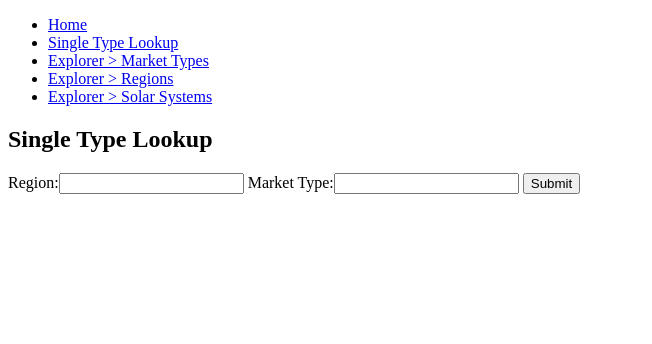
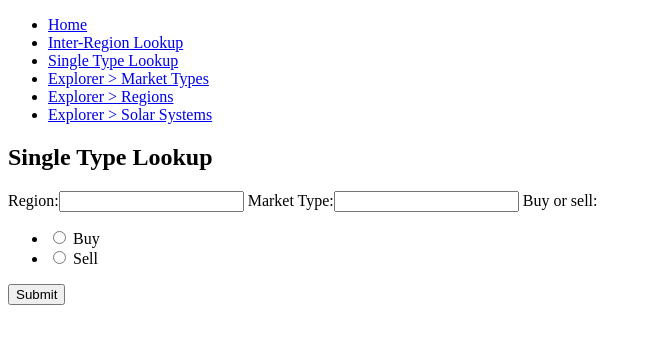
Before and after one commit to Nicksil/Trader, a Django app: a page that uses trader/templates/base.html in a window 1280 px wide. Shown: the top 344 px of the page, without its empty margins (0-652 px from the left). Run offline with Django 3.2, Linux system fonts and the light colour scheme.

Commit message:
Before refactor

```diff
--- a/trader/finder/forms.py
+++ b/trader/finder/forms.py
@@ -1,7 +1,30 @@
 from django import forms
+
+from eve.models import Region
 
 
 class SingleTypeLookupForm(forms.Form):
 
+    BUY_OR_SELL = (
+        ('buy', 'Buy'),
+        ('sell', 'Sell'),
+    )
+
     region = forms.CharField(label='Region', max_length=256)
     type_name = forms.CharField(label='Market Type', max_length=256)
+    buy_or_sell = forms.ChoiceField(widget=forms.RadioSelect, choices=BUY_OR_SELL)
+
+
+class InterRegionLookupForm(forms.Form):
+
+    regions = Region.objects.all()
+    r = []
+
+    for reg in regions:
+        r.append((reg.id, reg.name))
+
+    REGIONS = r
+
+    origin = forms.ChoiceField(choices=REGIONS)
+    dest = forms.ChoiceField(choices=REGIONS)
+    market_group = forms.IntegerField()
--- a/trader/finder/urls.py
+++ b/trader/finder/urls.py
@@ -3,5 +3,6 @@ from django.conf.urls import url
 from finder import views
 
 urlpatterns = [
+    url(r'^inter-region/$', views.InterRegionLookupView.as_view(), name='inter_region_lookup_view'),
     url(r'^single-type/$', views.SingleTypeLookupView.as_view(), name='single_type_lookup_view'),
 ]
--- a/trader/finder/views.py
+++ b/trader/finder/views.py
@@ -1,7 +1,15 @@
 from django.core.urlresolvers import reverse_lazy
 from django.views.generic import FormView
 
+import requests
+
+from eve.models import MarketType
+from eve.models import Region
+
+from finder.forms import InterRegionLookupForm
 from finder.forms import SingleTypeLookupForm
+
+CREST_ORDER_URL = 'https://public-crest.eveonline.com/market/{region_id}/orders/{buy_or_sell}/?type=https://public-crest.eveonline.com/types/{type_id}/'
 
 
 class SingleTypeLookupView(FormView):
@@ -10,10 +18,54 @@ class SingleTypeLookupView(FormView):
     template_name = 'finder/single_type_lookup_form.html'
     success_url = reverse_lazy('finder:single_type_lookup_view')
 
-    def post(self, request, *args, **kwargs):
-        form = self.get_form()
+    def form_valid(self, form):
+        region = form.cleaned_data['region']
+        type_name = form.cleaned_data['type_name']
+        buy_or_sell = form.cleaned_data['buy_or_sell']
 
-        if form.is_valid():
-            return self.form_valid(form)
-        else:
-            return self.form_invalid(form)
+        region_obj = Region.objects.get(name__iexact=region)
+        type_obj = MarketType.objects.get(name__iexact=type_name)
+
+        region_id = region_obj.id
+        type_id = type_obj.id
+
+        url = CREST_ORDER_URL.format(region_id=region_id, buy_or_sell=buy_or_sell, type_id=type_id)
+
+        return super(SingleTypeLookupView, self).form_valid(form)
+
+
+class InterRegionLookupView(FormView):
+
+    form_class = InterRegionLookupForm
+    template_name = 'finder/inter_region_lookup_form.html'
+    success_url = reverse_lazy('finder:inter_region_lookup_view')
+
+    def __init__(self, **kwargs):
+        self.crest_data = {
+            'origin': [],
+        }
+        super(InterRegionLookupView, self).__init__(**kwargs)
+
+    def form_valid(self, form):
+
+        origin_id = int(form.cleaned_data['origin'])
+        dest_id = int(form.cleaned_data['origin'])
+        market_group = form.cleaned_data['market_group']
+
+        market_types = MarketType.objects.filter(market_group=market_group)
+
+        for t in market_types:
+            url = CREST_ORDER_URL.format(region_id=origin_id, buy_or_sell='sell', type_id=t.id)
+            r = requests.get(url)
+            r_json = r.json()
+
+            for order in r_json['items']:
+                _ = {
+                    'price': order['price'],
+                    'volume': order['volume'],
+                    'station': order['location']['name'],
+                    'type_name': order['type']['name'],
+                }
+                self.crest_data['origin'].append(_)
+
+        return super(InterRegionLookupView, self).form_valid(form)
--- a/trader/templates/base.html
+++ b/trader/templates/base.html
@@ -7,6 +7,7 @@
     <body>
         <ul>
             <li><a href="{% url 'site_index' %}">Home</a></li>
+            <li><a href="{% url 'finder:inter_region_lookup_view' %}">Inter-Region Lookup</a></li>
             <li><a href="{% url 'finder:single_type_lookup_view' %}">Single Type Lookup</a></li>
             <li><a href="{% url 'explorer:market_type_list_view' %}">Explorer > Market Types</a></li>
             <li><a href="{% url 'explorer:region_list_view' %}">Explorer > Regions</a></li>
--- a/trader/templates/explorer/market_type_list.html
+++ b/trader/templates/explorer/market_type_list.html
@@ -3,7 +3,7 @@
     <h2>Market Types</h2>
     <ul>
         {% for obj in object_list %}
-            <li>{{ obj.name }}</li>
+            <li>{{ obj.id }}, {{ obj.name }}, {{ obj.market_group }}</li>
         {% endfor %}
     </ul>
 {% endblock %}
```
Also changed, not shown: trader/templates/finder/inter_region_lookup_form.html (added, +12 -0 lines).
